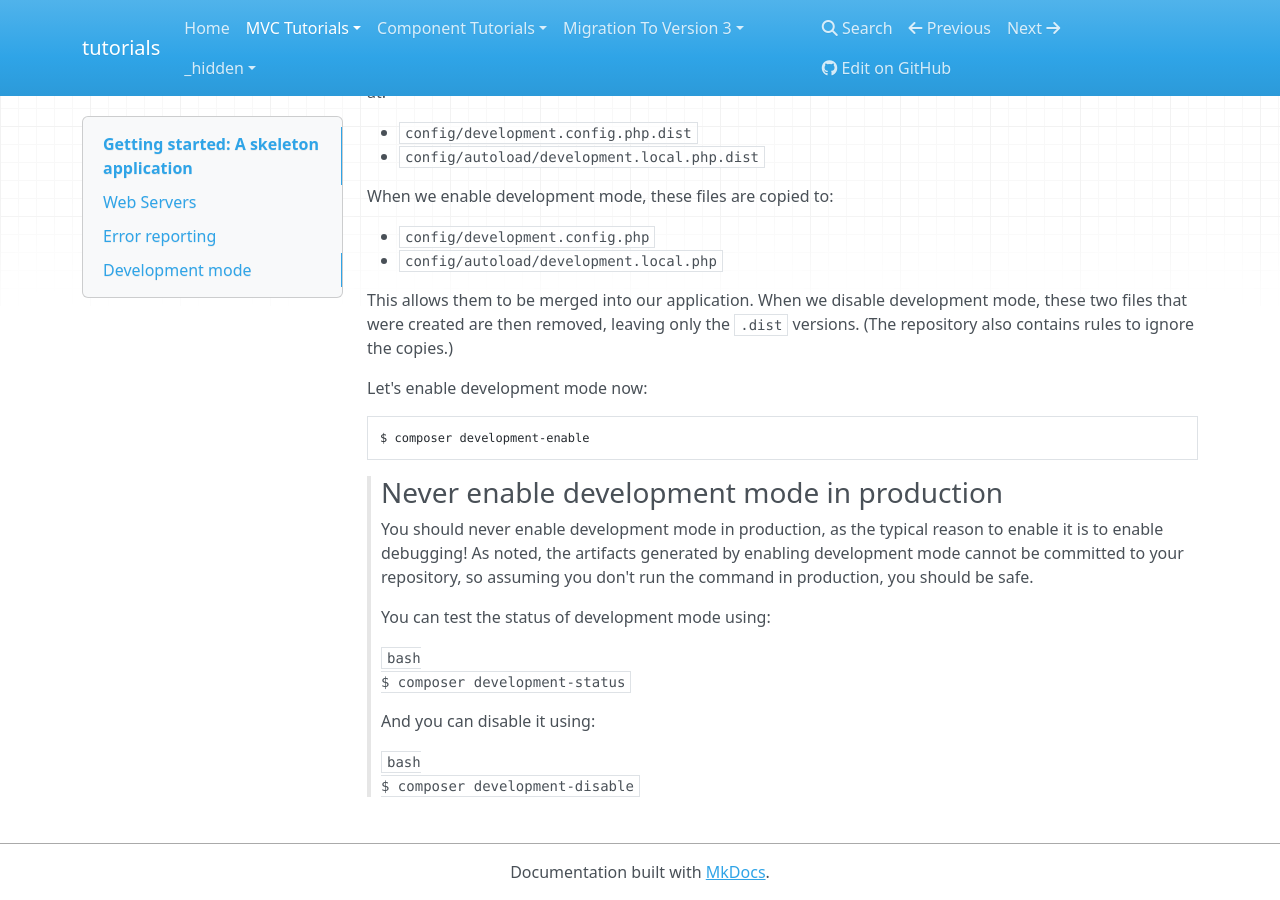
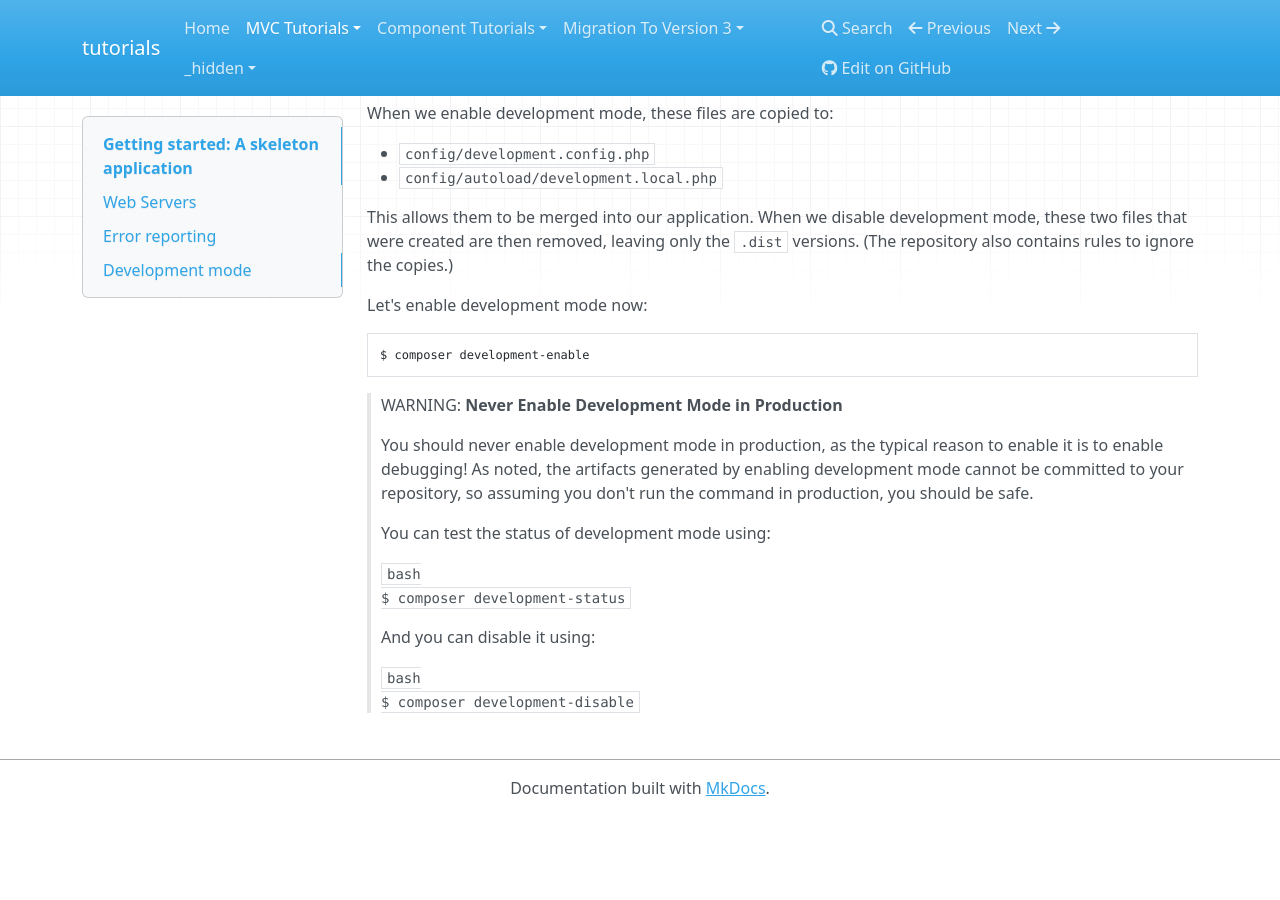
Before and after one commit to laminas/tutorials, an MkDocs documentation site: the page built from docs/book/getting-started/skeleton-application.md, in a window 1280 px wide and 900 px high, scrolled down 8262 px. Built offline with MkDocs 1.6.1, drawn with Linux system fonts in a browser that asks for light colours; nearby versions of some CDN libraries; after the commit the page ends 9078 px from its top, so only the background shows below that; some of the changed lines change nothing that is shown; some of the changed text lies outside the part shown.

Commit message:
Updates hints to use syntax for admonitions
Signed-off-by: Frank Brückner <dev@froschdesignstudio.de>

````diff
--- a/docs/book/getting-started/skeleton-application.md
+++ b/docs/book/getting-started/skeleton-application.md
@@ -26,12 +26,9 @@
     Do you want a minimal install (no optional packages)? Y/n
 ```
 
-> ### Prompts and default values
->
-> All prompts emitted by the installer provide the list of options available,
-> and will specify the default option via a capital letter. Default values are
-> used if the user presses "Enter" with no value. In the previous example, "Y"
-> is the default.
+NOTE: **Prompts and Default Values**
+All prompts emitted by the installer provide the list of options available, and will specify the default option via a capital letter.
+Default values are used if the user presses "Enter" with no value. In the previous example, "Y" is the default.
 
 If you answer "Y", or press enter with no selection, the installer will not
 raise any additional prompts, and finish installing your application. If you
@@ -245,9 +242,8 @@
 
 ![laminas-mvc 404 page](../images/user-guide.skeleton-application.404.png)
 
-> ### Development only
->
-> PHP's built-in web server should be used **for development only**.
+NOTE: **Development only**
+PHP's built-in web server should be used **for development only**.
 
 ### Using docker-compose
 
@@ -431,7 +427,7 @@
 $ composer development-enable
 ```
 
-> ### Never enable development mode in production
+> WARNING: **Never Enable Development Mode in Production**
 >
 > You should never enable development mode in production, as the typical
 > reason to enable it is to enable debugging! As noted, the artifacts generated
````
